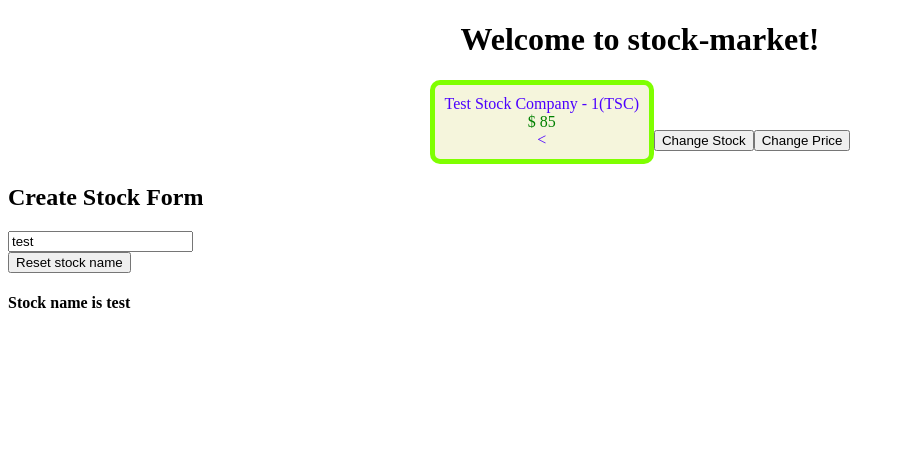
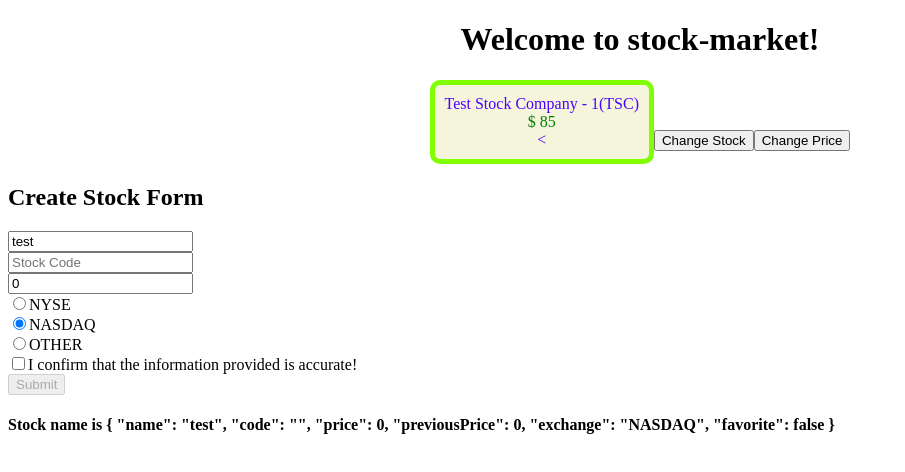
Before and after one commit to hema35/stock-market, an Angular app: page / in a window 1280 px wide. Shown: the top 472 px of the page, without its empty margins (0-905 px from the left). Built offline with nearby package versions, Linux system fonts and the light colour scheme.

Commit message:
TemplateFormcreated

```diff
--- a/src/app/app.component.ts
+++ b/src/app/app.component.ts
@@ -13,7 +13,7 @@
   private counter: number = 1;
 
   ngOnInit(): void {
-    this.stock = new Stock('Test Stock Company - '+ this.counter++, 'TSC', 85, 80);
+    this.stock = new Stock('Test Stock Company - '+ this.counter++, 'TSC', 85, 80,'NASDAQ');
   }
   onToggleFavorite(stock:Stock){
     console.log('favorite for stock', stock, 'was triggered');
@@ -21,7 +21,7 @@
   }
 
   changeStockObject() {
-    this.stock = new Stock('Test Stock Company - '+ this.counter++, 'TSC', 85, 80);
+    this.stock = new Stock('Test Stock Company - '+ this.counter++, 'TSC', 85, 80, 'NASDAQ');
   }
 
   changeStockPrice() {
--- a/src/app/model/stock.ts
+++ b/src/app/model/stock.ts
@@ -6,6 +6,7 @@
   public code: string,
   public price: number,
   public previousPrice: number,
+  public exchange: string
   ){}
   isPositiveChange(): boolean {
     return this.price >= this.previousPrice;
--- a/src/app/stock/create-stock/create-stock.component.html
+++ b/src/app/stock/create-stock/create-stock.component.html
@@ -1,12 +1,41 @@
 <h2>Create Stock Form</h2>
 
 <div class="Form-group">
-  <form>
+  <form (ngSubmit)="createStock()">
     <div class="stock-name">
       <input type="text" placeholder="Stock Name" name="stockName" [(ngModel)]="stock.name">
     </div>
+
+    <div class="stock-code">
+      <input type="text" placeholder="Stock Code" name="stockCode" [(ngModel)]="stock.code">
+    </div>
+
+    <div class="stock-code">
+      <input type="number" placeholder="Stock Price" name="stockPrice" [(ngModel)]="stock.price"
+      (ngModelChange)="setStockPrice($event)">
+    </div>
+
+    <div class="stock-exchange">
+      <div>
+        <input type="radio" name="stockExchange" [(ngModel)]="stock.exchange" value="NYSE">NYSE
+      </div>
+
+      <div>
+        <input type="radio" name="stockExchange"
+        [(ngModel)]="stock.exchange" value="NASDAQ">NASDAQ
+      </div>
+
+      <div>
+        <input type="radio" name="stockExchange"
+        [(ngModel)]="stock.exchange" value="OTHER">OTHER
+      </div>
+    </div>
+    <div class="stock-confirm">
+      <input type="checkbox" name="stockConfirm"
+       [(ngModel)]="confirmed">I confirm that the information provided is accurate!
+    </div>
   </form>
-  <button (click)="stock.name='test'">Reset stock name</button>
+  <button [disabled]="!confirmed" type="submit">Submit</button>
 </div>
 
-<h4>Stock name is {{stock.name}}</h4>
+<h4>Stock name is {{stock|json}}</h4>
--- a/src/app/stock/create-stock/create-stock.component.ts
+++ b/src/app/stock/create-stock/create-stock.component.ts
@@ -9,9 +9,18 @@
 export class CreateStockComponent  {
 
 public stock: Stock;
+public confirmed = false;
   constructor() {
-    this.stock = new Stock('test','',0,0);
+    this.stock = new Stock('test','',0,0,'NASDAQ');
    }
 
+   setStockPrice(price) {
+     this.stock.price = price;
+     this.stock.previousPrice = price;
+   }
+
+   createStock() {
+     console.log('Creating stock', this.stock);
+   }
 
   }
```
